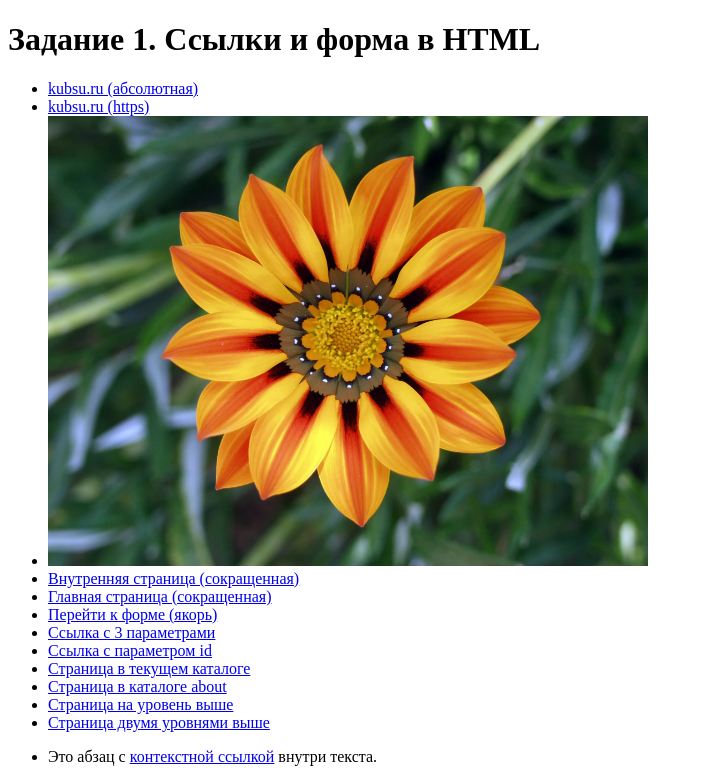
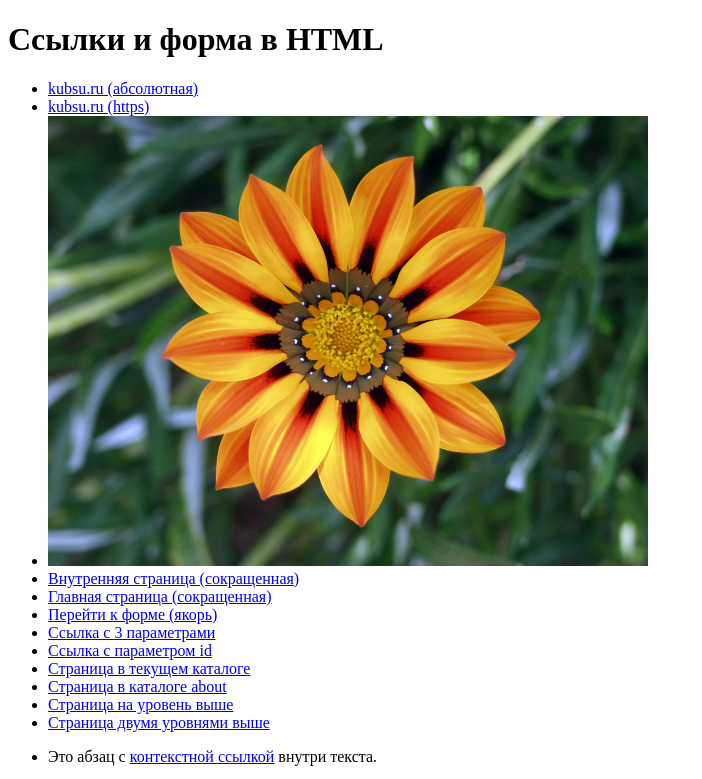
Before and after one commit to olegbasov9203-a11y/olegbasov9203-a11y.github.io, a plain HTML site: page index.html in a window 1280 px wide. Shown: the top 779 px of the page, without its empty margins (0-702 px from the left). Drawn offline with Linux system fonts and the light colour scheme.

Commit message:
Add files via upload

```diff
--- a/index.html
+++ b/index.html
@@ -3,10 +3,11 @@
 <head>
     <meta charset="UTF-8">
     <title>Разработка пользовательского Web-интерфейса на HTML</title>
+    <link rel="styleshhet" href = "css/style.css">
 </head>
 <body>
 
-    <h1>Задание 1. Ссылки и форма в HTML</h1>
+    <h1>Cсылки и форма в HTML</h1>
 
     <ul>
         <li><a href="http://kubsu.ru/">kubsu.ru (абсолютная)</a></li>
```
